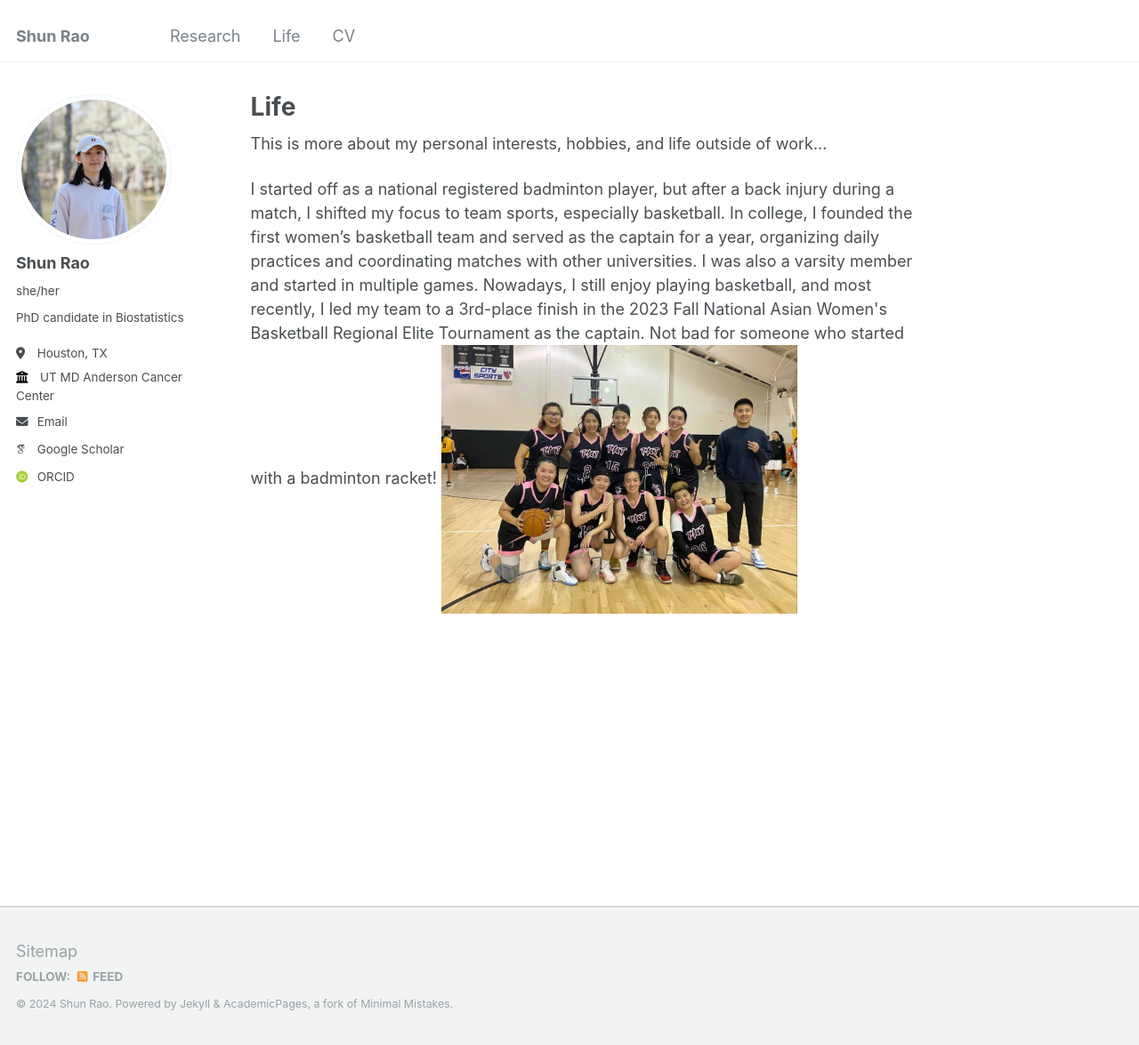
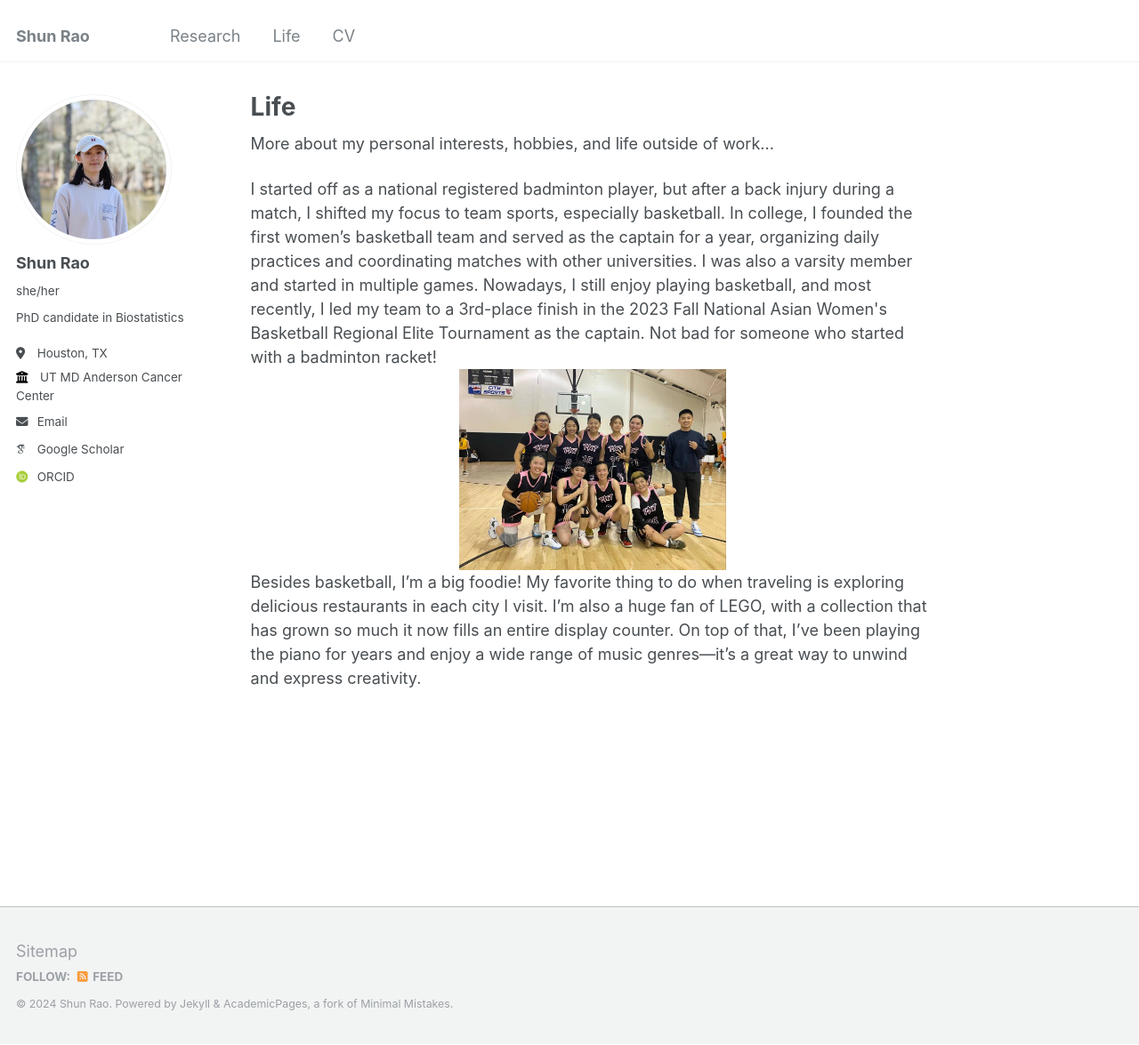
Before and after one commit to ShunRao8/shunrao8.github.io, a Jekyll site: the page built from _pages/life.html, in a window 1280 px wide and 1175 px high. Shown: the whole window at 89% size. Built offline with Jekyll 4.4.1, drawn with Linux system fonts in a browser that asks for light colours; some web fonts are replaced.

Commit message:
Update life.html

```diff
--- a/_pages/life.html
+++ b/_pages/life.html
@@ -4,8 +4,12 @@ title: "Life"
 permalink: /life/
 ---
 
-<p>This is more about my personal interests, hobbies, and life outside of work...</p>
+<p>More about my personal interests, hobbies, and life outside of work...</p>
 
 I started off as a national registered badminton player, but after a back injury during a match, I shifted my focus to team sports, especially basketball. In college, I founded the first women’s basketball team and served as the captain for a year, organizing daily practices and coordinating matches with other universities. I was also a varsity member and started in multiple games. Nowadays, I still enjoy playing basketball, and most recently, I led my team to a 3rd-place finish in the 2023 Fall National Asian Women's Basketball Regional Elite Tournament as the captain. Not bad for someone who started with a badminton racket!
 
-<img src="https://shunrao8.github.io/files/b2.jpeg" alt="Basketball" style="width:80%; max-width:400px;">
+<div style="text-align: center;">
+    <img src="https://shunrao8.github.io/files/b2.jpeg" alt="Basketball" style="width:50%; max-width:300px;">
+</div>
+
+Besides basketball, I’m a big foodie! My favorite thing to do when traveling is exploring delicious restaurants in each city I visit. I’m also a huge fan of LEGO, with a collection that has grown so much it now fills an entire display counter. On top of that, I’ve been playing the piano for years and enjoy a wide range of music genres—it’s a great way to unwind and express creativity.
```
